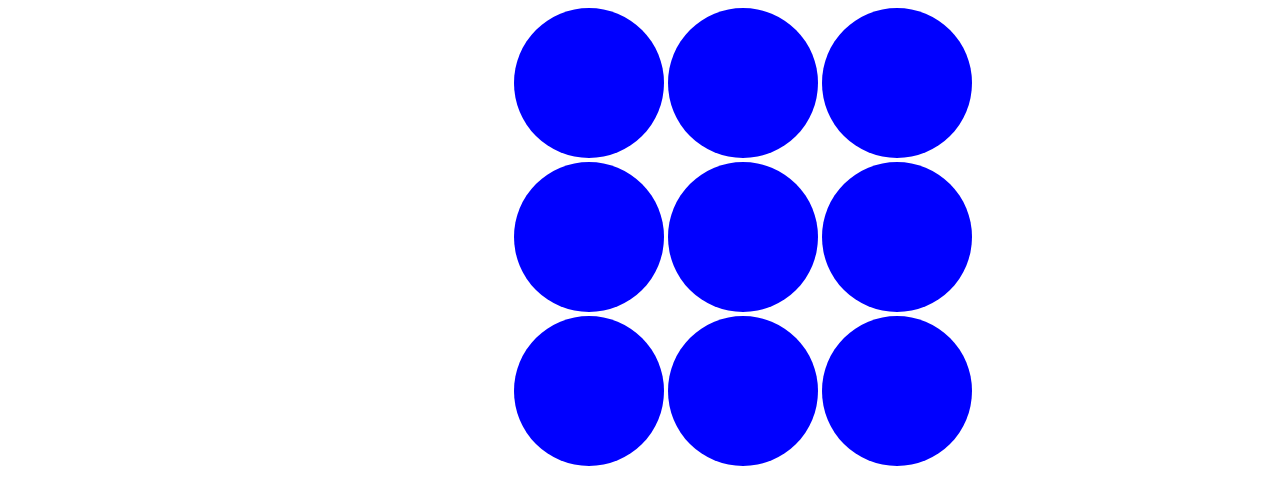
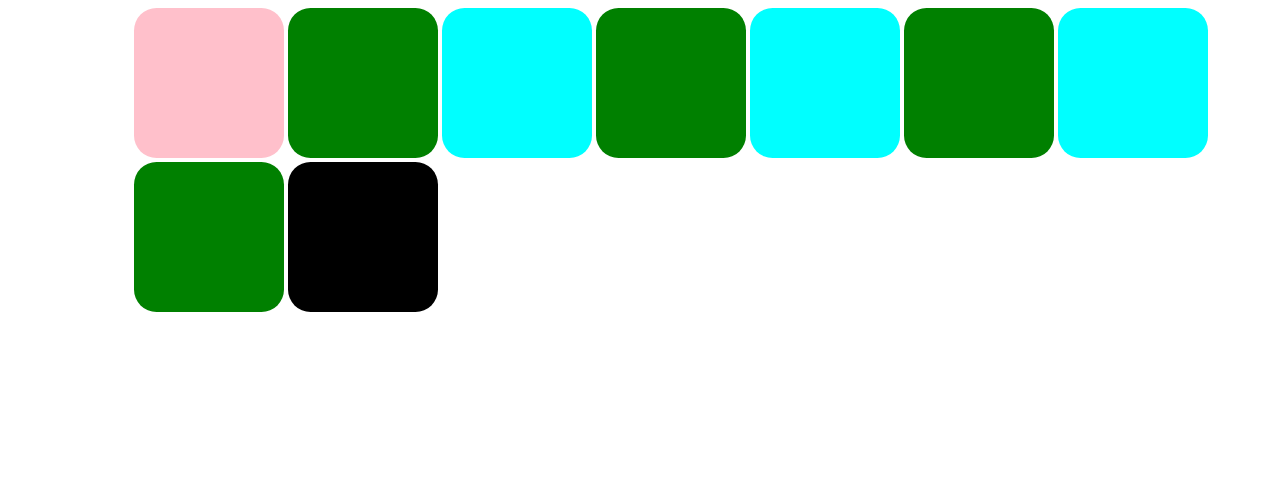
Before and after one commit to ucmit/web-horde, a plain HTML site: page JQuery/1. JQuery/index.html in a window 1280 px wide. Drawn offline with nearby package versions, Linux system fonts and the light colour scheme.

Commit message:
20.09.2020 end class

```diff
--- a/JQuery/1. JQuery/script.js
+++ b/JQuery/1. JQuery/script.js
@@ -1,5 +1,65 @@
 
-console.log($(".circle").css("background-color"))
 
 $(".circle").css("background-color")
 document.getElementsByClassName("circle")[0].style.backgroundColor;
+
+// Написать команду .css() с установкой цвета заднего фона на оранжевый и скругление на 15%
+$(".circle").css({
+    "background-color": "orange",
+    "border-radius": "15%"
+})
+
+$(".circle:nth-child(5)").css(
+    {
+        "background-color": "red"
+    }
+);
+
+
+//1) Четные элементы красятся в зеленый цвет
+$(".circle:nth-child(2n) ").css(
+    {
+        "background-color": "green"
+    }
+);
+//2) Нечетные элементы красятся в цвет морской волный
+$(".circle:nth-child(2n+1)").css(
+    {
+        "background-color": "cyan"
+    }
+);
+//3) Первый элемент красится в розовый цвет
+$(".circle:nth-child(1) ").css(
+    {
+        "background-color": "pink"
+    }
+);
+//4) Последний элемент красится в чёрный цвет
+$(".circle:last-child").css(
+    {
+        "background-color": "black"
+    }
+);
+
+// for (let i = 0; i < document.getElementsByClassName("circle").length; i++) {
+//     document.getElementsByClassName("circle")[i].style.backgroundColor = "orange";
+//     document.getElementsByClassName("circle")[i].style.borderRadius = "15%";
+// }
+
+
+// События click в Jquery
+$(".circle").click(function(event) {
+    $(event.target).toggleClass("lime");
+});
+
+//Нечетные элементы класса .circle при нажатии переключают класс "odd"
+//ВАЖНЫЕ Свойства класс odd анимация перехода на 100% скругление за 5с
+$(".circle:nth-child(2n+1)").click(function (event) {
+    $(event.target).toggleClass("odd");
+});
+
+// for (let i = 0; i < document.getElementsByClassName("circle").length; i++) {
+//     document.getElementsByClassName("circle")[i].addEventListener("click", function(event){
+
+//     })
+// }
--- a/JQuery/1. JQuery/style.css
+++ b/JQuery/1. JQuery/style.css
@@ -1,7 +1,6 @@
 #field{
-    margin-left: 40%;
+    margin-left: 10%;
 }
-
 .circle{
     display:inline-block;
     border-radius: 100%;
@@ -9,3 +8,12 @@
     height: 150px;
     background-color: blue;
 }
+
+.lime{
+    background-color: lime !important;
+}
+
+.odd{
+    border-radius: 100% !important;
+    transition: 5s ease !important;
+}
--- a/Javascript/final JS/script.js
+++ b/Javascript/final JS/script.js
@@ -40,7 +40,6 @@ function onSubmit(event){
             sD += ".";
         }
     }
-
     story.innerHTML = sA + sB + sC + sD;
 }
 
```
Also changed, not shown: JQuery/1. JQuery/index.html (+0 -2 lines).
